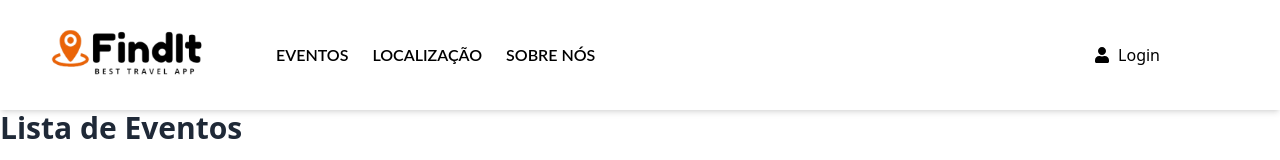
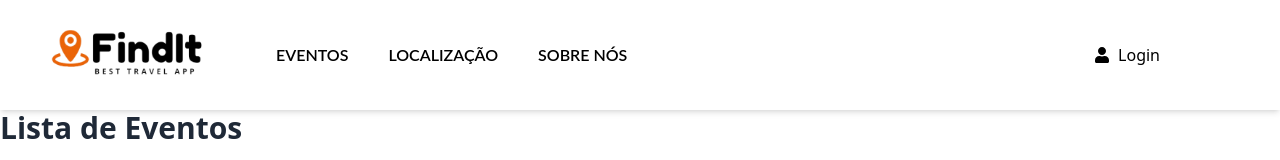
Before and after one commit to ViniciusRotondo/front-findit, a Next.js app: page / in a window 1280 px wide. Shown: the top 160 px of the page. Built offline with nearby package versions, Linux system fonts and the light colour scheme; no server answers.

Commit message:
Alterações no Header

```diff
--- /dev/null
+++ b/src/app/createUser/page.js
@@ -0,0 +1,16 @@
+import Footer from "@/components/Footer/page";
+import Header from "@/components/Header/page";
+
+export default function CreateUser() {
+    return (
+        <>
+            <div className="bg-white min-h-screen font-lato">
+                <Header />
+                <div className="w-2/6 border mx-auto flex justify-center self-center flex-col items-center bg-white text-black rounded-3xl m-24">
+                    CADASTRE-SE
+                </div>
+            </div>
+            <Footer />
+        </>
+    )
+}
--- a/src/components/Footer/page.js
+++ b/src/components/Footer/page.js
@@ -43,9 +43,9 @@ export default function Footer() {
                 <div className="">
                 <h3 className="font-semibold">Redes Sociais</h3>
                     <div className="flex space-x-4 mt-4 md:mt-0 py-2">
-                        <FaFacebook className="text-2xl hover:text-white cursor-pointer transition-transform hover:scale-150" />
-                        <FaInstagram className="text-2xl hover:text-white cursor-pointer transition-transform hover:scale-150" />
-                        <FaYoutube className="text-2xl hover:text-white cursor-pointer transition-transform hover:scale-150" />
+                        <FaFacebook className="text-2xl hover:text-white cursor-pointer transition-transform ease-in-out duration-500 hover:scale-150" />
+                        <FaInstagram className="text-2xl hover:text-white cursor-pointer transition-transform ease-in-out duration-500 hover:scale-150" />
+                        <FaYoutube className="text-2xl hover:text-white cursor-pointer transition-transform ease-in-out duration-500 hover:scale-150" />
                     </div>
                 </div>
             </div>
--- a/src/components/Header/page.js
+++ b/src/components/Header/page.js
@@ -13,15 +13,15 @@ export default function Header() {
           <Image src={Logo} alt="FindIt Logo" width={220} height={300} priority />
         </Link>
         <nav>
-          <ul className="flex space-x-6">
+          <ul className="flex space-x-10">
             <li>
-              <Link href="/" className="hover:text-[#EE6405] font-lato font-semibold">EVENTOS</Link>
+              <Link href="/" className="hover:text-[#EE6405] transition-all ease-in-out duration-500 font-lato font-semibold">EVENTOS</Link>
             </li>
             <li>
-              <Link href="/localizacao" className="hover:text-[#EE6405] font-lato font-semibold">LOCALIZAÇÃO</Link>
+              <Link href="/localizacao" className="hover:text-[#EE6405] transition-all ease-in-out duration-500 font-lato font-semibold">LOCALIZAÇÃO</Link>
             </li>
             <li>
-              <Link href="/sobre-nos" className="hover:text-[#EE6405] font-lato font-semibold">SOBRE NÓS</Link>
+              <Link href="/sobre-nos" className="hover:text-[#EE6405] transition-all ease-in-out duration-500 font-lato font-semibold">SOBRE NÓS</Link>
             </li>
           </ul>
         </nav>
@@ -29,7 +29,7 @@ export default function Header() {
       <div>
         <ul className="flex space-x-6 items-center">
           <li>
-            <Link href="/login" className="hover:text-[#EE6405] flex items-center px-24">
+            <Link href="/login" className="hover:text-[#EE6405] transition-all ease-in-out duration-500 flex items-center px-24">
               <FaUser className="mr-2" /> Login
             </Link>
           </li>
```
